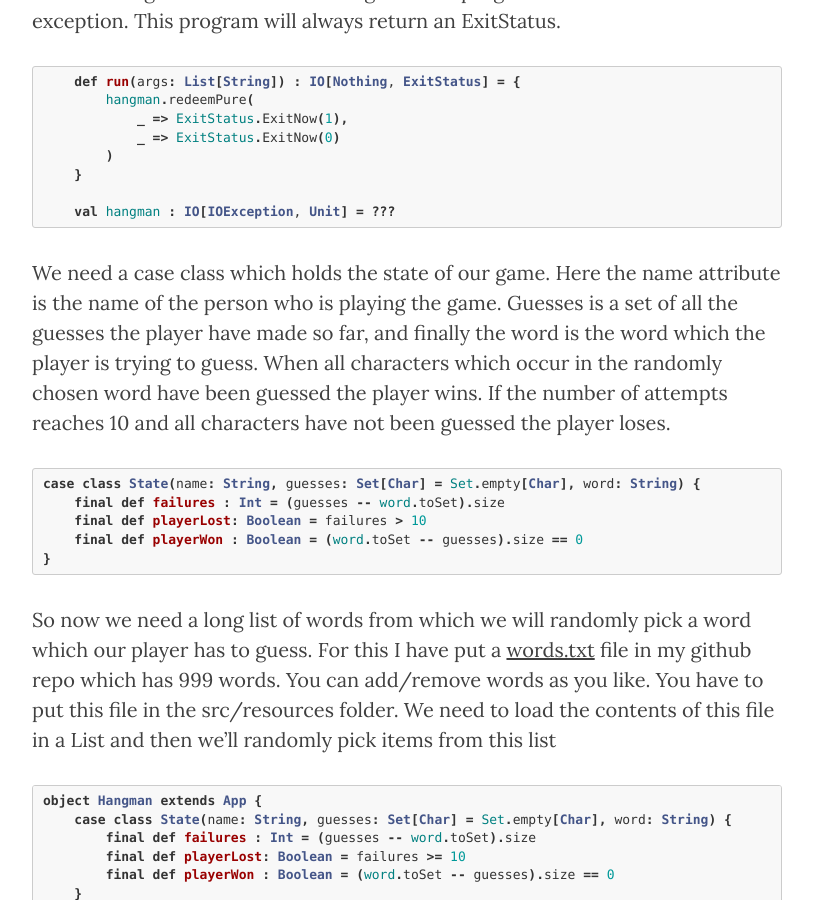
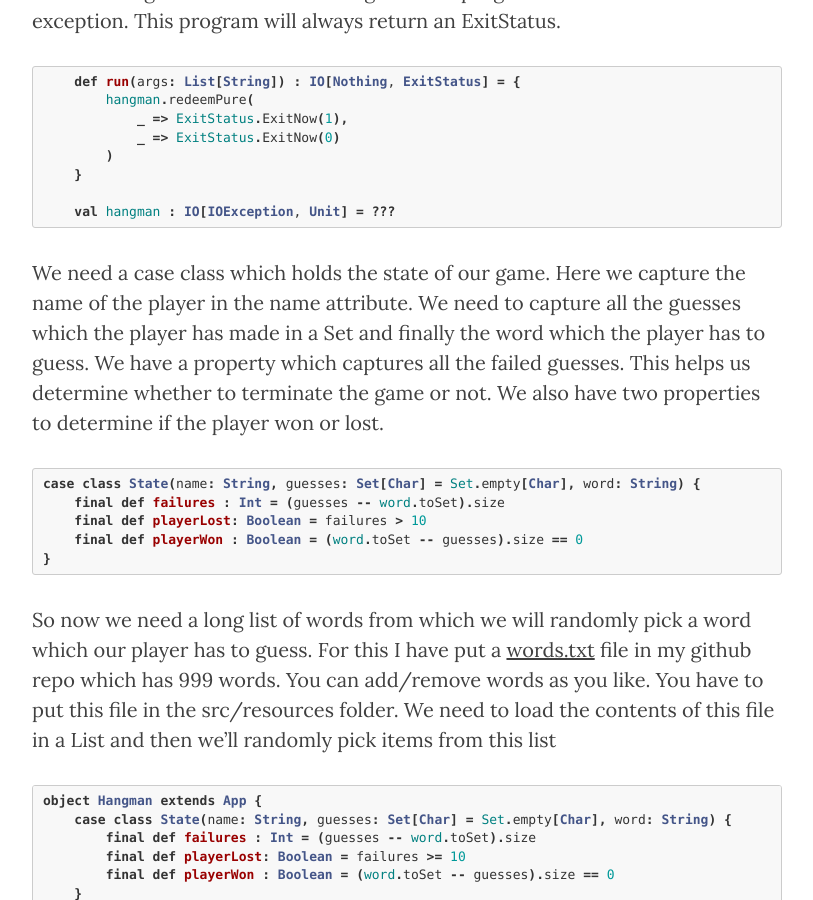
Before and after one commit to abhsrivastava/abhsrivastava.github.io, a Jekyll site: the page built from _posts/2018-11-3-Hangman-Game-Using-ZIO.md, in a window 1280 px wide and 900 px high, scrolled down 2572 px. Shown: the whole window, without its empty margins (233-1046 px from the left). Built offline with Jekyll 4.4.1, drawn with Linux system fonts in a browser that asks for light colours; nearby versions of some CDN libraries.

Commit message:
changed game explanation

````diff
--- a/_posts/2018-11-3-Hangman-Game-Using-ZIO.md
+++ b/_posts/2018-11-3-Hangman-Game-Using-ZIO.md
@@ -67,7 +67,8 @@ Our whole program is a value and it should always return this value whether our
     val hangman : IO[IOException, Unit] = ???
 ```
 
-We need a case class which holds the state of our game. Here the name attribute is the name of the person who is playing the game. Guesses is a set of all the guesses the player have made so far, and finally the word is the word which the player is trying to guess. When all characters which occur in the randomly chosen word have been guessed the player wins. If the number of attempts reaches 10 and all characters have not been guessed the player loses.
+We need a case class which holds the state of our game. Here we capture the name of the player in the name attribute. We need to capture all the guesses which the player has made in a Set and finally the word which the player has to guess.
+We have a property which captures all the failed guesses. This helps us determine whether to terminate the game or not. We also have two properties to determine if the player won or lost.
 
 ```scala
 case class State(name: String, guesses: Set[Char] = Set.empty[Char], word: String) {
````
